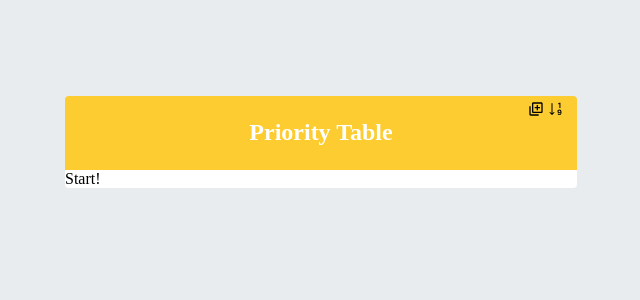
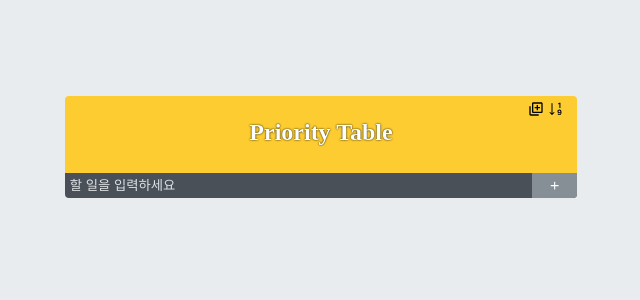
Before and after one commit to 82KJ/react-priority-list-app, a React (Create React App) app: page / in a window 1280 px wide. Shown: the top 300 px of the page, without its empty margins (319-959 px from the left). Built offline with nearby package versions, Linux system fonts and the light colour scheme.

Commit message:
PriorityInsert Component 구현

```diff
--- a/src/App.js
+++ b/src/App.js
@@ -1,7 +1,12 @@
 import PriorityTemplate from './components/PriorityTemplate';
+import PriorityInsert from './components/PriorityInsert';
 
 const App = () => {
-  return <PriorityTemplate>Start!</PriorityTemplate>;
+  return (
+    <PriorityTemplate>
+      <PriorityInsert />
+    </PriorityTemplate>
+  );
 };
 
 export default App;
--- /dev/null
+++ b/src/components/PriorityInsert.js
@@ -0,0 +1,15 @@
+import { MdAdd } from 'react-icons/md';
+import './PriorityInsert.scss';
+
+const PriorityInsert = () => {
+  return (
+    <form className="PriorityInsert">
+      <input placeholder="할 일을 입력하세요" />
+      <button type="submit">
+        <MdAdd />
+      </button>
+    </form>
+  );
+};
+
+export default PriorityInsert;
--- /dev/null
+++ b/src/components/PriorityInsert.scss
@@ -0,0 +1,37 @@
+.PriorityInsert{
+    display:flex;
+    background: #495057;
+
+    input{
+        background:none;
+        outline:none;
+        border:none;
+        padding:0.3rem;
+
+        &::placeholder{
+            color: #dee2e6;
+        }
+
+        flex:1;
+    }
+
+    button{
+        background: #868e96;
+        outline: none;
+        border: none;
+        color: white;
+        padding-left: 1rem;
+        padding-right: 1rem;
+
+        display:flex;
+        align-items: center;
+
+        cursor:pointer;
+        transition: 0.1s background ease-in;
+        &:hover {
+          background: #abd5bd;
+        }
+
+    }
+
+}
--- a/src/components/PriorityTemplate.scss
+++ b/src/components/PriorityTemplate.scss
@@ -10,7 +10,7 @@
     background: #fccc31;
     height: 4rem;
     font-weight: 700;
-    padding-bottom: 10px;
+    padding-bottom: 13px;
 
     .title {
       font-size: 1.5rem;
@@ -18,6 +18,7 @@
       display: flex;
       align-items: flex-start;
       justify-content: center;
+      text-shadow: 0 0 2px #000;
     }
 
     .conversion-icon {
```
